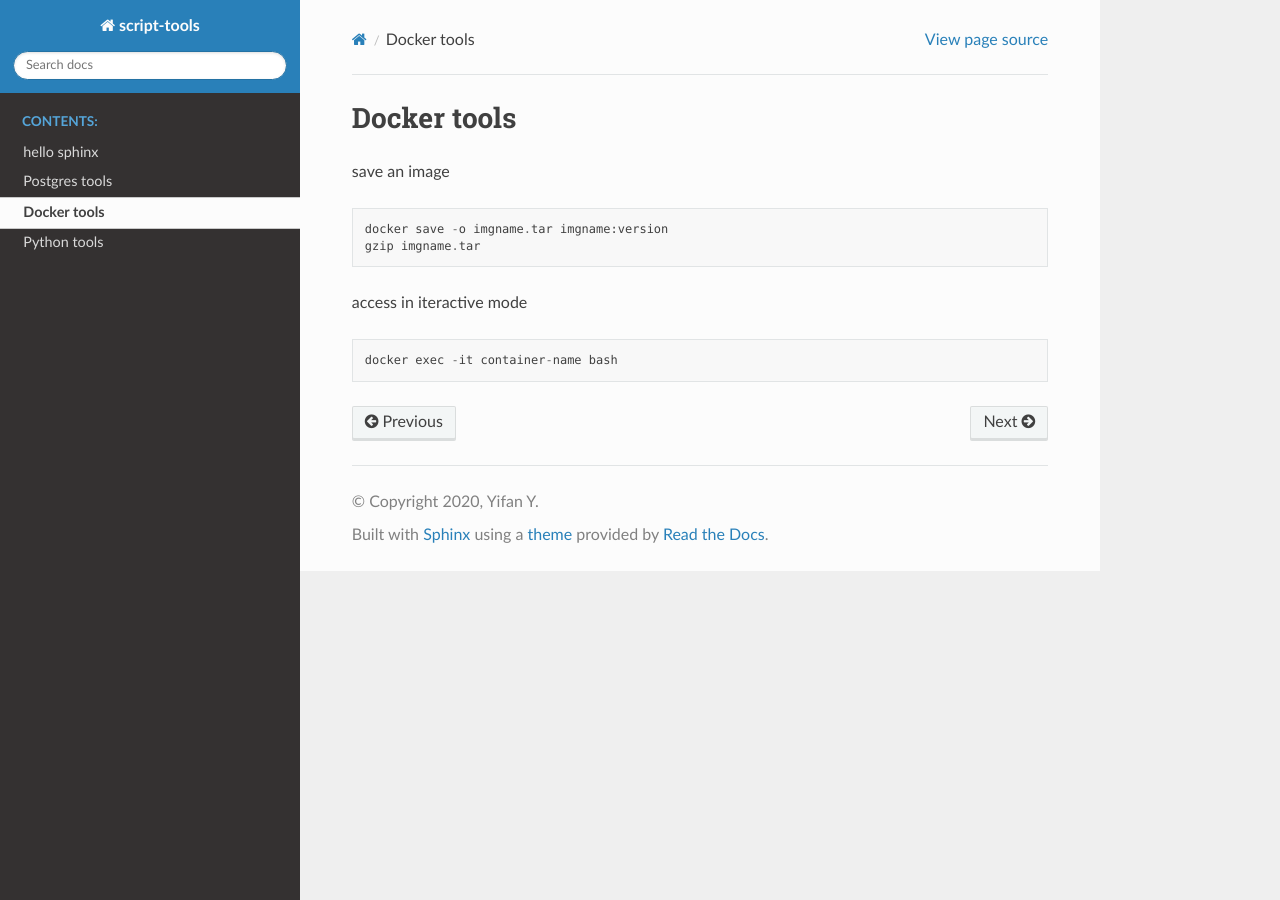
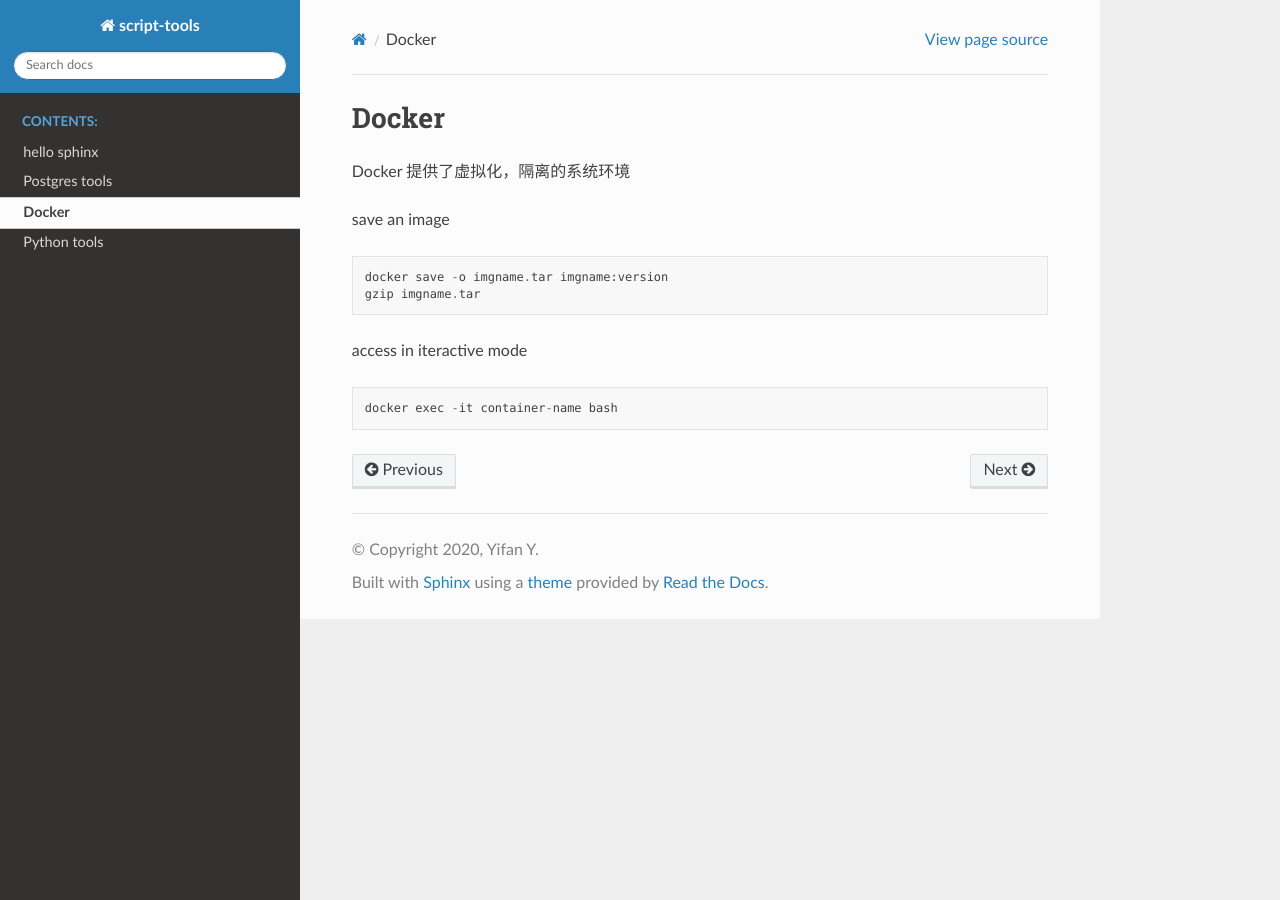
Before and after one commit to 1fanyang/tool-notes, a Sphinx documentation site: the page built from source/docker/docker.md, in a window 1280 px wide. Built offline with Sphinx 7.4.7 and the Read the Docs theme 2.0.0, drawn with Linux system fonts in a browser that asks for light colours.

Commit message:
dockerupdate

````diff
--- a/source/docker/docker.md
+++ b/source/docker/docker.md
@@ -1,5 +1,6 @@
 
-## Docker tools
+## Docker
+Docker 提供了虚拟化，隔离的系统环境
 
 save an image
 ```
````
